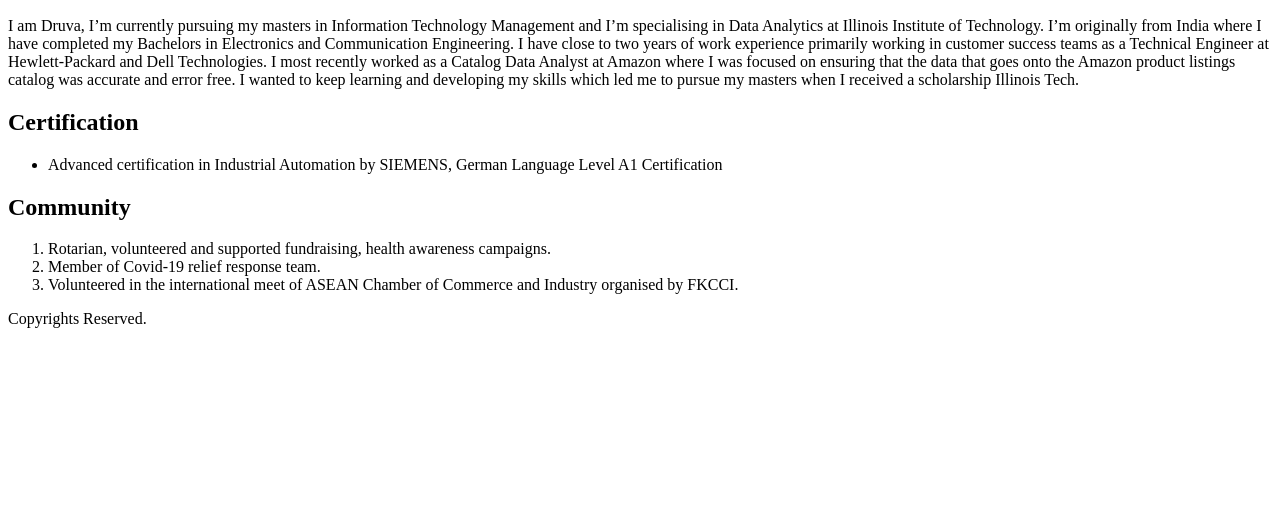
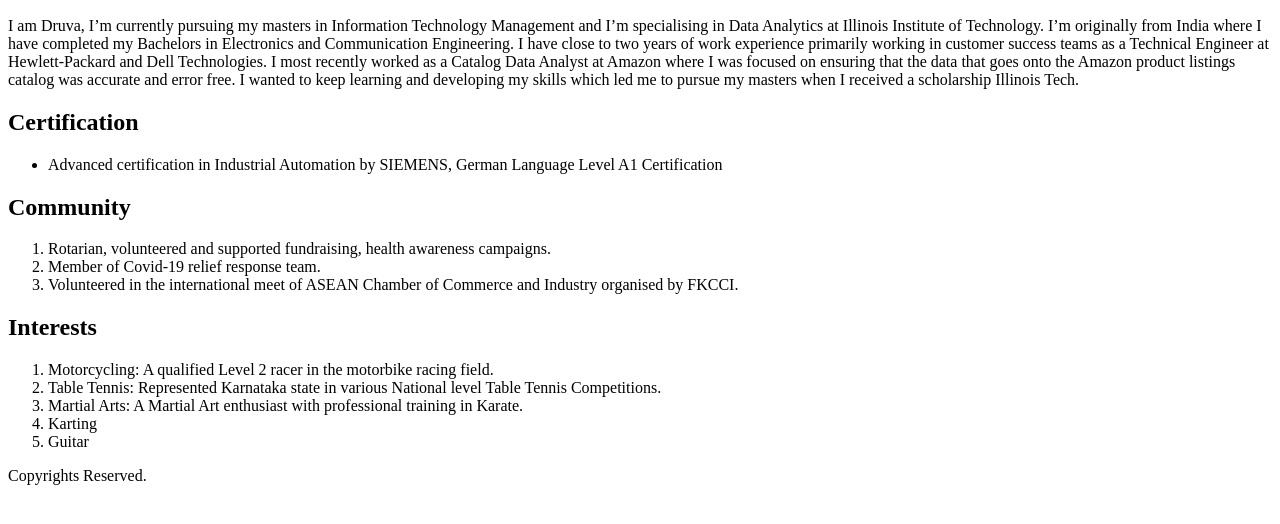
Before and after one commit to jeslinthomas/ITMD541, a plain HTML site: page index.html in a window 1280 px wide. Shown: the part 110-634 px from the top of the page. Drawn offline with Linux system fonts and the light colour scheme; files that its build step writes are made by us from their sources.

Commit message:
Include few of my Interests in my Introduction page.

```diff
--- a/index.html
+++ b/index.html
@@ -42,6 +42,26 @@
             </li>
           </ol>
       </section>
+      <section id="interests">
+        <h2>Interests</h2>
+          <ol>
+            <li>
+              Motorcycling: A qualified Level 2 racer in the motorbike racing field.
+            </li>
+            <li>
+              Table Tennis: Represented Karnataka state in various National level Table Tennis Competitions.
+            </li>
+            <li>
+              Martial Arts: A Martial Art enthusiast with professional training in Karate.
+            </li>
+            <li>
+              Karting
+            </li>
+            <li>
+              Guitar
+            </li>
+          </ol>
+        </section>
       </main>
       <footer id="copyright" class="footer">
         <p>Copyrights Reserved.</p>
```
